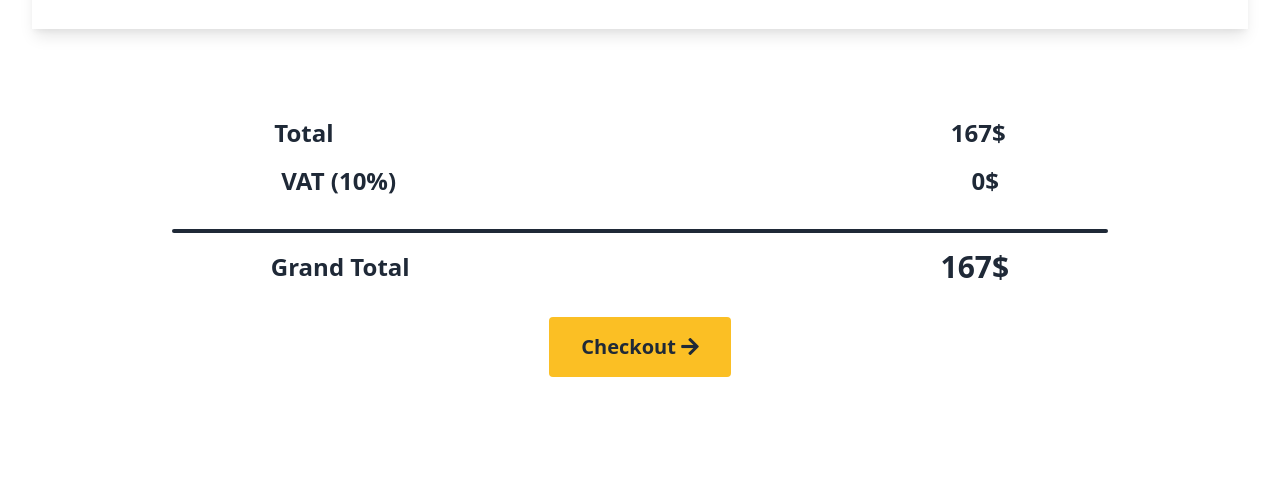
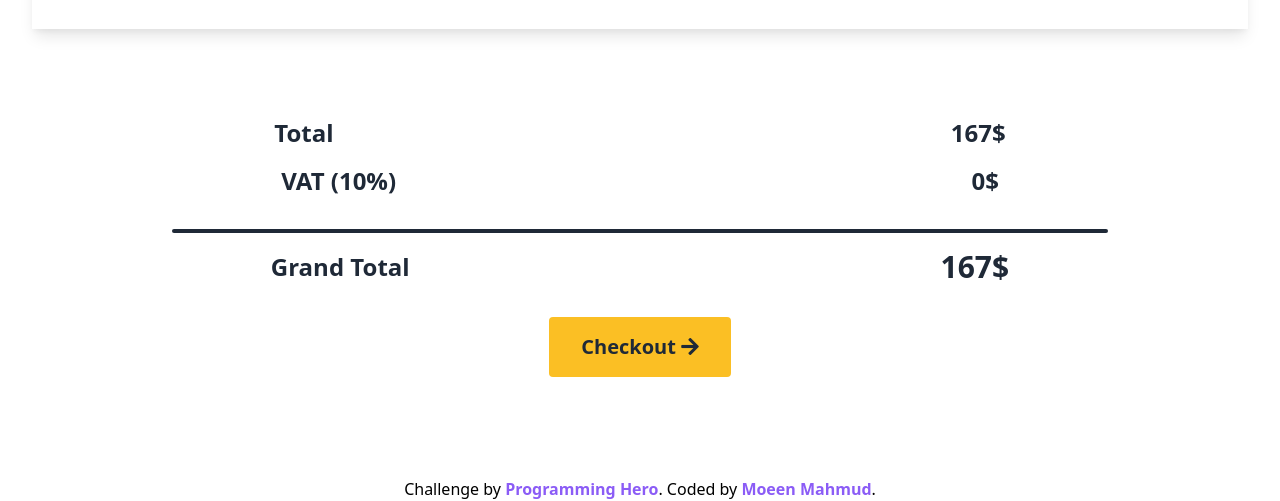
Before and after one commit to moeen-mahmud/shopping-cart-js, a plain HTML site: page index.html in a window 1280 px wide. Shown: the part 851-1352 px from the top of the page. Before the commit the page ends 1308 px from the top, so only its background shows below. Drawn offline with nearby package versions, Linux system fonts and the light colour scheme.

Commit message:
added attribution

```diff
--- a/index.html
+++ b/index.html
@@ -239,6 +239,24 @@
         </section>
       </div>
     </main>
+    <footer>
+      <!-- Attribution -->
+      <div class="attribution text-center mt-5 pt-5">
+        Challenge by
+        <a
+          href="https://web.programming-hero.com/"
+          target="_blank"
+          class="text-purple-500 font-bold text-decoration-none"
+          >Programming Hero</a
+        >. Coded by
+        <a
+          href="https://github.com/moeen-mahmud"
+          target="_blank"
+          class="text-purple-500 font-bold text-decoration-none"
+          >Moeen Mahmud</a
+        >.
+      </div>
+    </footer>
     <!-- Javascript Source -->
     <script src="./js/app.js"></script>
   </body>
```
